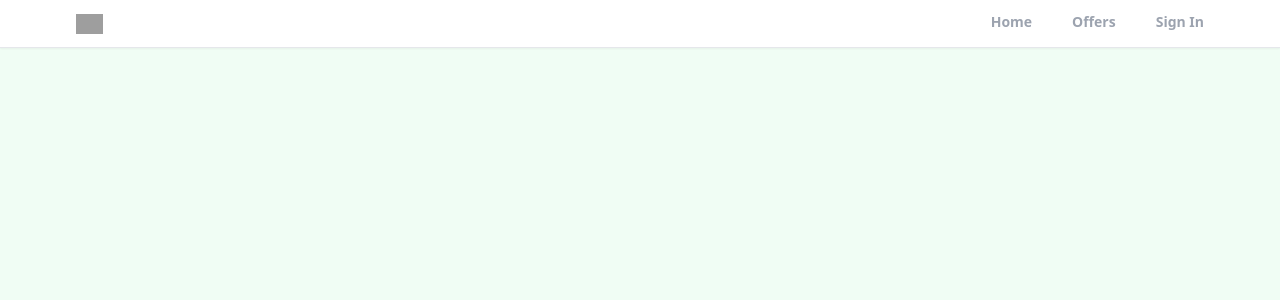
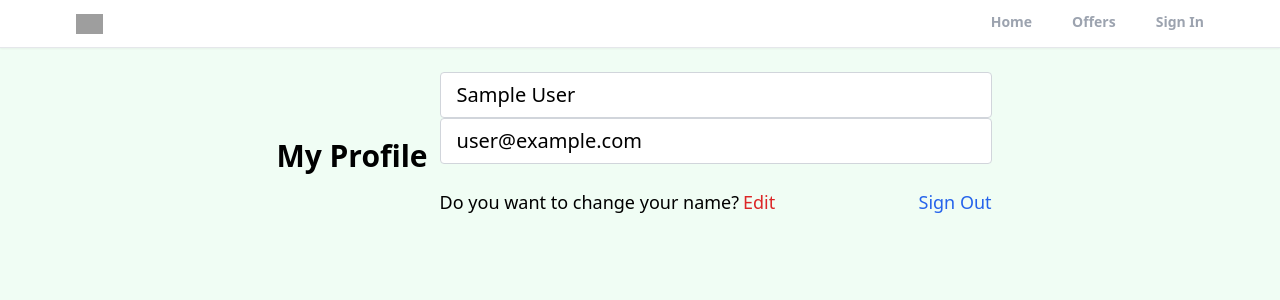
Before and after one commit to Ranim-bousetta/Realtor-app, a React (Create React App) app: page /profile in a window 1280 px wide. Shown: the top 300 px of the page. Built offline with nearby package versions, Linux system fonts and the light colour scheme; no server answers; sample sign-in values are in the browser's storage; grey boxes are pictures that could not be loaded.

Commit message:
minor fix

```diff
--- a/src/App.js
+++ b/src/App.js
@@ -16,8 +16,9 @@ function App() {
         <Header/>
         <Routes>
             <Route path="/" element={<Home/>} />
-            <Route path="/profile" element={<PrivateRoute />} />
+            <Route path="/profile" element={<PrivateRoute />}>
             <Route path="/profile" element={<Profile/>} />
+            </Route>
             <Route path="/sign-in" element={<SignIn/>} />
             <Route path="/sign-up" element={<SignUp/>} />
             <Route path="/forgot-password" element={<ForgotPassword/>} />
```
